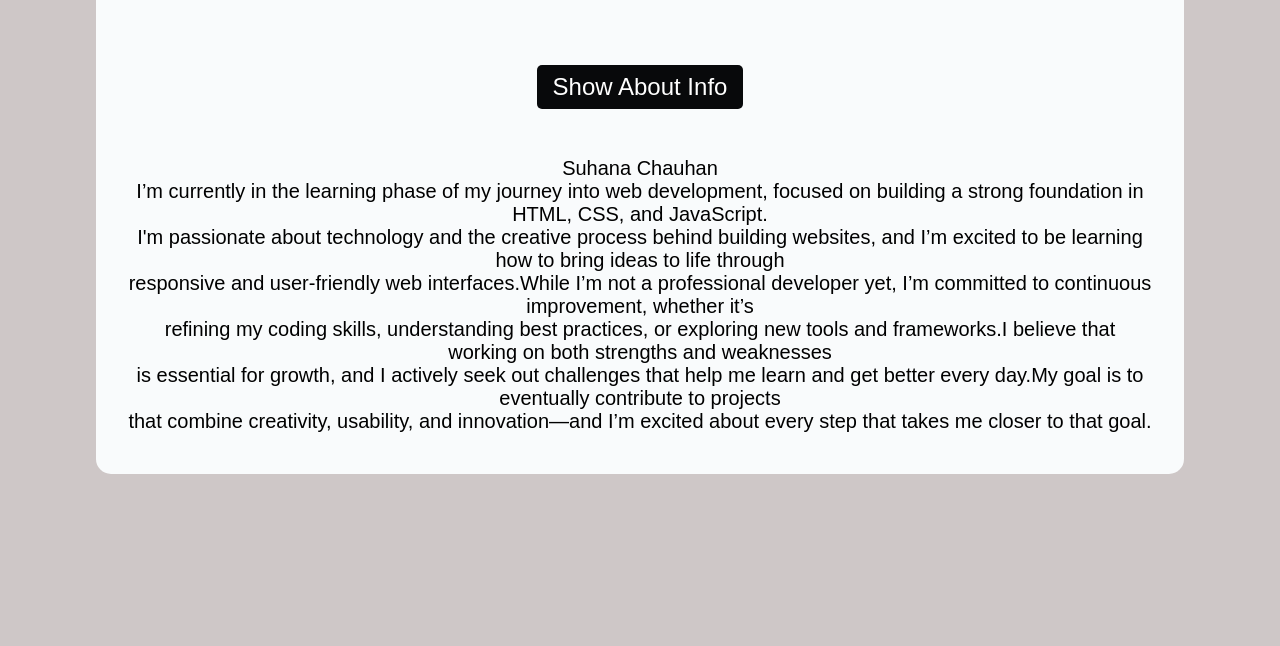
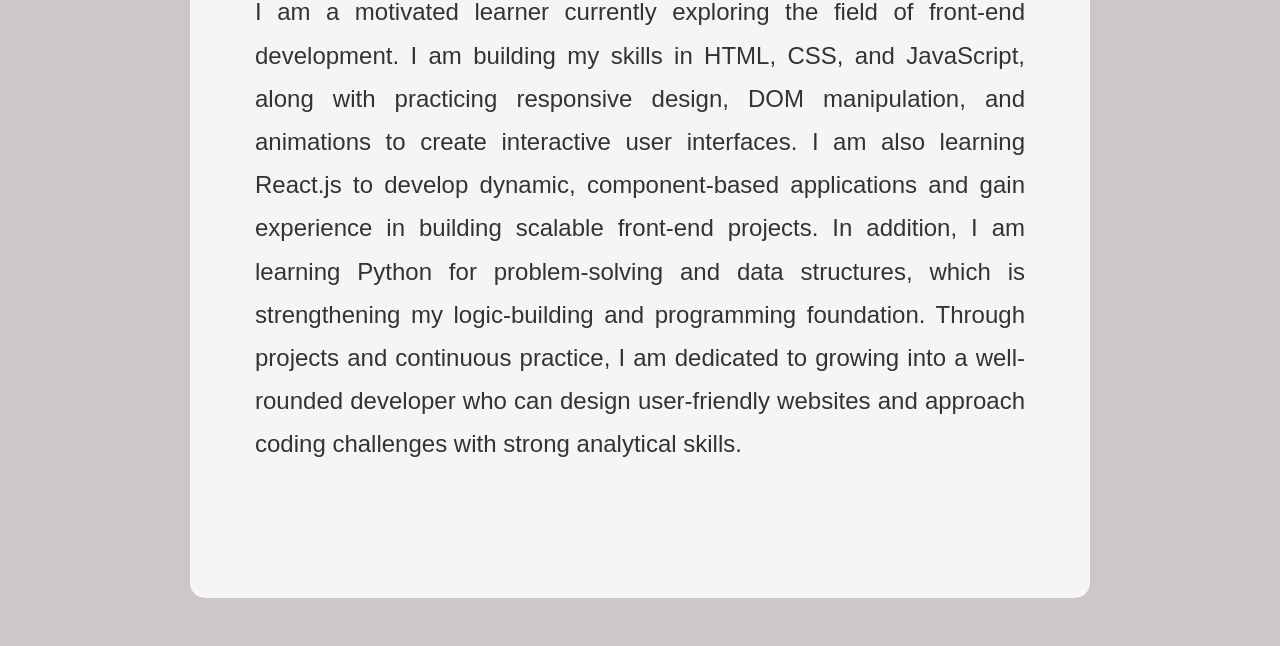
Before and after one commit to Suhana783/Portfolio, a plain HTML site: page about.html in a window 1280 px wide. Shown: the part 237-883 px from the top of the page. Before the commit the page ends 800 px from the top, so only its background shows below. Drawn offline with Linux system fonts and the light colour scheme.

Commit message:
code added for about.html

```diff
--- a/about.html
+++ b/about.html
@@ -10,35 +10,24 @@
   <style>
 
   .about-box {
-    background-color: #f9fbfc;
-    margin: 3rem auto;
+    background-color: whitesmoke;
+    margin: 5rem auto 3rem auto;
     padding: 2rem;
     border-radius: 15px;
-    width: 85%;
-    height:36rem;
+    max-width: 900px;
+    min-height:40rem;
     text-align: center;
-
   }
 
-  .about-box h2 {
-    font-size: 3rem;
-    margin-bottom: 1rem;
-  }
-
-  .about-box button {
-    margin-top: 4.0rem;
-    padding: 8px 16px;
+  #aboutText{
+    margin : 0;
     font-size: 1.5rem;
-    border: none;
-    background-color: #08090b;
-    color: white;
-    border-radius: 5px;
-  }
-
-
-  #aboutText{
-    margin-top: 3.0rem;
-    font-size: 20px;
+    line-height: 1.8;
+    color:#333;
+    text-align: justify;
+    max-width: 790px;
+    margin: 0 auto;
+    padding: 0 10px;
   }
 
 
@@ -63,37 +52,18 @@
 
 </header>
 
+  <div id="heading">
+     <h2>About Me</h2>
+  </div>
+
   <div class="about-box">
   <section id="about">
-    <h2>About Me</h2>
-    <button id="showAboutBtn">Show About Info</button>
+
     <p id="aboutText">
-      Suhana Chauhan <br>
-      I’m currently in the learning phase of my journey into web development, focused on building a strong foundation in HTML, CSS, and JavaScript.<br>
-       I'm passionate about technology and the creative process behind building websites, and I’m excited to be learning how to bring ideas to life through<br>
-        responsive and user-friendly web interfaces.While I’m not a professional developer yet, I’m committed to continuous improvement, whether it’s <br>
-        refining my coding skills, understanding best practices, or exploring new tools and frameworks.I believe that working on both strengths and weaknesses <br>
-        is essential for growth, and I actively seek out challenges that help me learn and get better every day.My goal is to eventually contribute
-        to projects <br>
-        that combine creativity, usability, and innovation—and I’m excited about every step that takes me closer to that goal.
+      I am a motivated learner currently exploring the field of front-end development. I am building my skills in HTML, CSS, and JavaScript, along with practicing responsive design, DOM manipulation, and animations to create interactive user interfaces. I am also learning React.js to develop dynamic, component-based applications and gain experience in building scalable front-end projects. In addition, I am learning Python for problem-solving and data structures, which is strengthening my logic-building and programming foundation. Through projects and continuous practice, I am dedicated to growing into a well-rounded developer who can design user-friendly websites and approach coding challenges with strong analytical skills.
     </p>
   </section>
+
   </div>
-
-  <script>
-    const showBtn = document.getElementById("showAboutBtn");
-    const aboutText = document.getElementById("aboutText");
-
-    showBtn.addEventListener("click", function () {
-      if (aboutText.style.display === "none") {
-        aboutText.style.display = "block";
-        showBtn.textContent = "Hide About Info";
-      } else {
-        aboutText.style.display = "none";
-        showBtn.textContent = "Show About Info";
-      }
-    });
-
-  </script>
 </body>
 </html>
```
